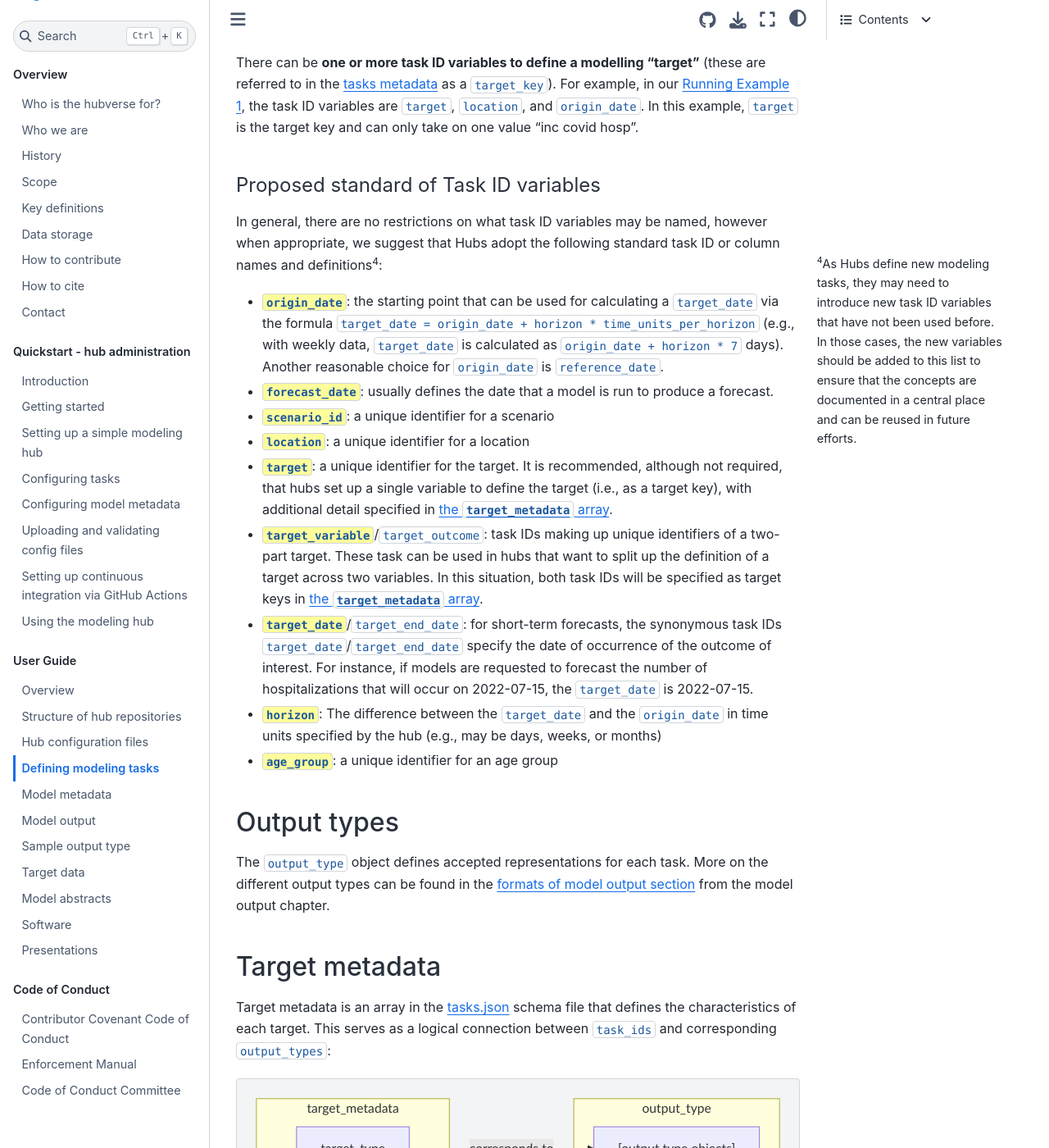
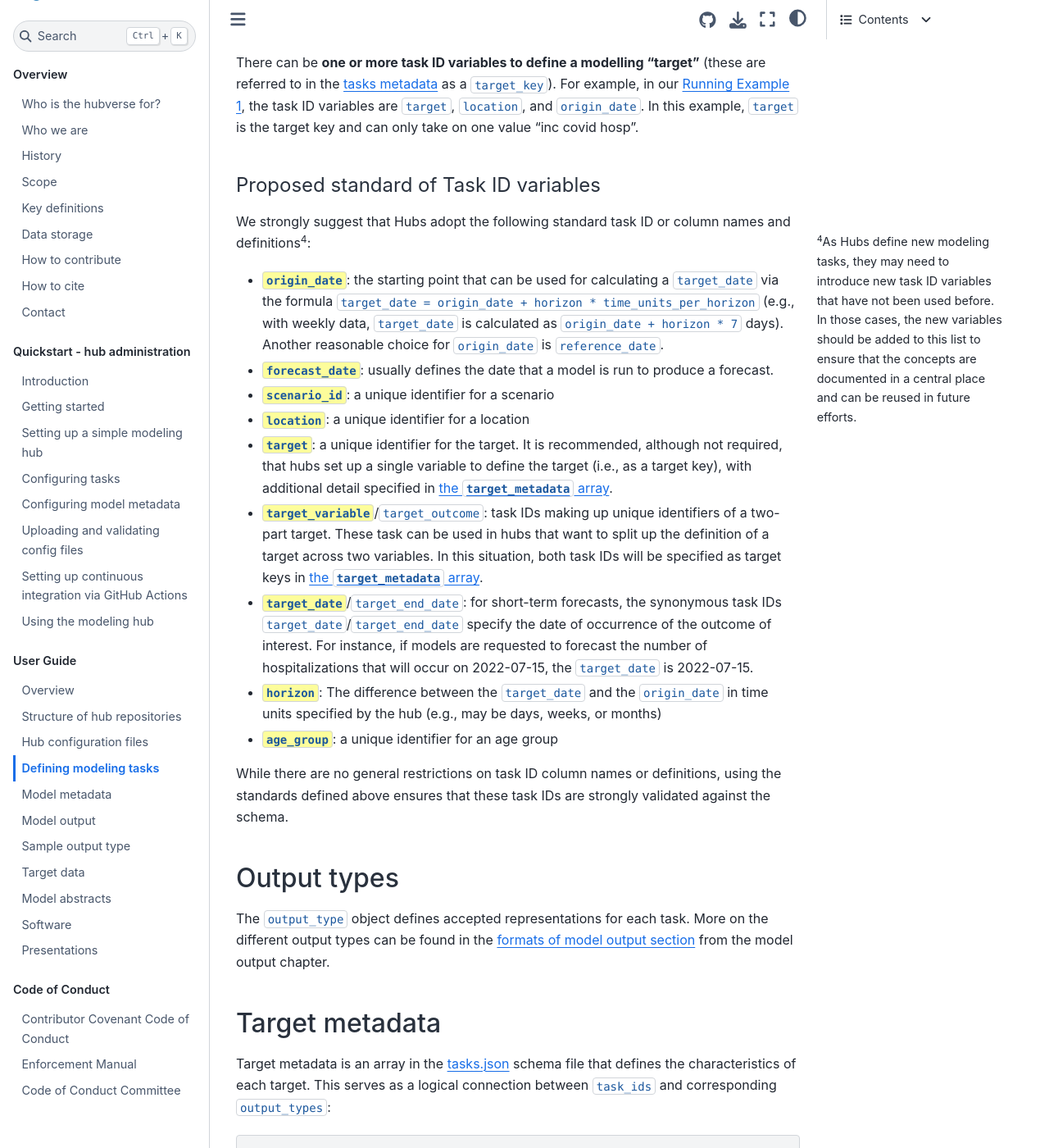
Before and after one commit to hubverse-org/hubDocs, a Sphinx documentation site: the page built from docs/source/user-guide/tasks.md, in a window 1280 px wide and 1400 px high, scrolled down 1880 px. Shown: the whole window at 82% size. Built offline with Sphinx 7.4.7 and the Sphinx Book theme 1.1.4, drawn with Linux system fonts in a browser that asks for light colours; comment, search, counter and statistics services are not loaded.

Commit message:
move clause about naming task IDs and strong validation after recommended

```diff
--- a/docs/source/user-guide/tasks.md
+++ b/docs/source/user-guide/tasks.md
@@ -69,7 +69,7 @@ In this example, `target` is the target key and can only take on one value "inc
 
 #### Proposed standard of Task ID variables
 
-In general, there are no restrictions on what task ID variables may be named, however when appropriate, we suggest that Hubs adopt the following standard task ID or column names and definitions[^new-vars]:
+We strongly suggest that Hubs adopt the following standard task ID or column names and definitions[^new-vars]:
 
 * `origin_date`{.codeitem}: the starting point that can be used for calculating a `target_date` via the formula `target_date = origin_date + horizon * time_units_per_horizon` (e.g., with weekly data, `target_date` is calculated as `origin_date + horizon * 7` days).
   Another reasonable choice for `origin_date` is `reference_date`.
@@ -85,6 +85,8 @@ In general, there are no restrictions on what task ID variables may be named, ho
   For instance, if models are requested to forecast the number of hospitalizations that will occur on 2022-07-15, the `target_date` is 2022-07-15.
 * `horizon`{.codeitem}: The difference between the `target_date` and the `origin_date` in time units specified by the hub (e.g., may be days, weeks, or months)
 * `age_group`{.codeitem}: a unique identifier for an age group
+
+While there are no general restrictions on task ID column names or definitions, using the standards defined above ensures that these task IDs are strongly validated against the schema.
 
 [^new-vars]: As Hubs define new modeling tasks, they may need to introduce new task ID variables that have not been used before.
 In those cases, the new variables should be added to this list to ensure that the concepts are documented in a central place and can be reused in future efforts.
```
